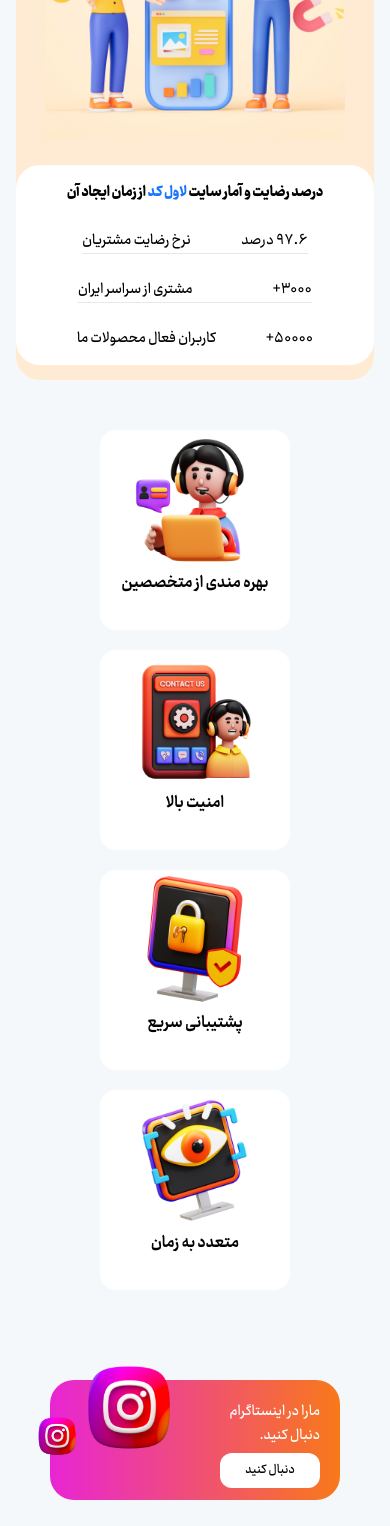
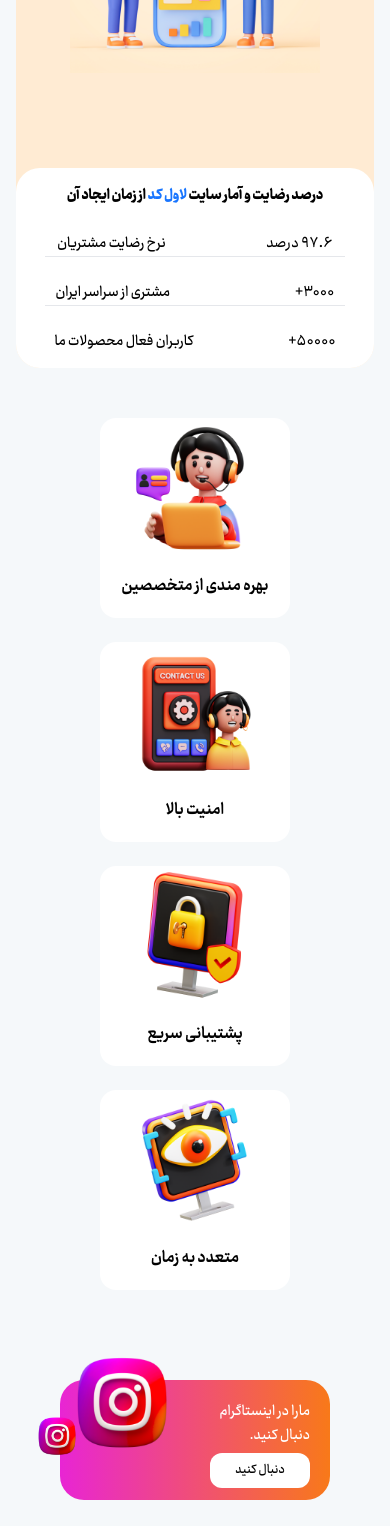
Before and after one commit to groupwebdevelopers/lovelcode, a React (Vite) app in the folder frontend/: page / in a window 390 px wide. Shown: the part 4621-6147 px from the top of the page. Built offline with nearby package versions, Linux system fonts and the light colour scheme.

Commit message:
finish fixing bug

```diff
--- a/frontend/src/components/Features/Features.jsx
+++ b/frontend/src/components/Features/Features.jsx
@@ -2,13 +2,13 @@ import React from "react";
 
 function FeatureCard({ imageSrc, title }) {
   return (
-    <div className="bg-white md:w-[280px] md:h-[260px] w-[190px] h-[200px] text-center rounded-2xl">
+    <div className="bg-white 2xl:bg-[#d6d6d68e]  md:w-[315px] xl:w-[300px] 2xl:w-[360px] 2xl:h-[310px] md:h-[270px] w-[190px] h-[200px] text-center rounded-2xl ">
       <img
         src={imageSrc}
         alt=""
-        className="md:w-[200px] w-[140px] md:mr-10 mr-[25px]"
+        className="md:w-[200px] w-[140px] md:mr-[55px] xl:mr-[40px] mr-[25px] 2xl:mr-[75px] 2xl:mt-[20px]"
       />
-      <h1 className="font-Ray-ExtraBold md:text-xl text-lg">{title}</h1>
+      <h1 className="font-Ray-ExtraBold md:text-xl text-lg mt-[15px] ">{title}</h1>
     </div>
   );
 }
@@ -37,13 +37,13 @@ export default function Features() {
         </div>
       </div>
       <div className="allMain text-center">
-        <div className="main xl:grid md:grid-cols-12 mt-10 container ">
-          <div className="right md:col-span-6 md:col-start-1 md:col-end-7 md:mr-[70px] lg:mr-[200px] xl:mr-[53px] 2xl:mr-[96px]">
-            <div className="box md:h-[540px] max-w-[580px] h-[500px] bg-[#FFEBD3] rounded-3xl flex justify-center flex-col items-center">
-              <div className="img max-w-[300px] h-[250px]">
+        <div className="main xl:grid md:grid-cols-12 mt-7 container ">
+          <div className="right md:col-span-6 md:col-start-1 md:col-end-7 md:mr-[42px] lg:mr-[185px] xl:mr-[0px] 2xl:mr-[px]">
+            <div className="box md:h-[560px] 2xl:h-[645px] max-w-[735px] md:w-[655px] xl:w-[600px] 2xl:w-[720px] h-[500px] bg-[#FFEBD3] rounded-3xl flex justify-center flex-col items-center">
+              <div className="img  w-[250px]  md:w-[350px] lg:w-[400px]  h-[250px] 2xl:w-[420px]  2xl:-mt-[40px]">
                 <img src="./images/mainweb/3D/Sec4/5.png" alt="" />
               </div>
-              <div className="box2 bg-white w-full md:w-[450px] md:h-[230px] h-[200px] rounded-3xl flex flex-col items-center gap-6 mt-[20px]">
+              <div className="box2 bg-white w-full md:w-[480px]  md:h-[230px] 2xl:h-[260px] 2xl:w-[550px] h-[200px] rounded-3xl flex flex-col items-center gap-6 2xl:gap-8 2xl:mt-[85px] mt-[50px]">
                 <div className="mt-4">
                   <h1 className="font-Ray-Black">
                     درصد رضایت و آمار سایت{" "}
@@ -55,27 +55,27 @@ export default function Features() {
                   <span className="font-ANJOMANFANUM-MEDIUM text-sm">
                     97.6 درصد
                   </span>
-                  <span className="mt-2 md:mt-0  md:mr-[120px] mr-[50px]">نرخ رضایت مشتریان</span>
-                  <hr className="w-[100%]" />
+                  <span className="mt-2 md:mt-0  md:mr-[120px] mr-[100px] 2xl:mr-[220px]">نرخ رضایت مشتریان</span>
+                  <hr className="w-[300px] 2xl:w-[400px]" />
                 </div>
                 <div className="font-Ray-Bold">
                   <span className="font-ANJOMANFANUM-MEDIUM text-sm">
                     3000+
                   </span>
-                  <span className="mt-2 md:mt-0 md:mr-[145px] mr-[80px]">مشتری از سراسر ایران</span>
-                  <hr className="w-[100%]" />
+                  <span className="mt-2 md:mt-0 md:mr-[145px] mr-[125px] 2xl:mr-[240px]">مشتری از سراسر ایران</span>
+                  <hr className="w-[300px] 2xl:w-[400px]" />
                 </div>
                 <div className="font-Ray-Bold">
                   <span className="font-ANJOMANFANUM-MEDIUM text-sm">
                     50000+
                   </span>
-                  <span className="mt-2 md:mt-0 md:mr-[110px] mr-[50px]">کاربران فعال محصولات ما</span>
+                  <span className="mt-2 md:mt-0 md:mr-[110px] mr-[95px] 2xl:mr-[205px]">کاربران فعال محصولات ما</span>
                 </div>
               </div>
             </div>
           </div>
           <div className="left md:col-start-7 md:col-end-13 mt-[50px] md:mt-[50px] xl:mt-[0] ">
-            <div className="flex flex-wrap gap-5 lg:mr-[30px] justify-center items-center text-center ">
+            <div className="flex flex-wrap gap-6 2xl:gap-7 lg:mr-[30px] xl:mr-[0px] justify-center items-center text-center ">
               <FeatureCard
                 imageSrc="./images/mainweb/3D/Sec4/1.png"
                 title="بهره مندی از متخصصین"
--- a/frontend/src/components/SocialNetworks/SocialNetworks.jsx
+++ b/frontend/src/components/SocialNetworks/SocialNetworks.jsx
@@ -28,7 +28,7 @@ export default function SocialNetworks() {
         {socialNetworksData.map((network, id) => (
           <div
             key={id}
-            className={`box bg-${network.backgroundColor} w-[290px] md:w-[350px] rounded-3xl h-[120px] flex mt-[50px]`}
+            className={`box bg-${network.backgroundColor} w-[270px] md:w-[350px] rounded-3xl h-[120px] flex mt-[50px]`}
           >
             <div className="pb max-w-[40%] m-[20px]">
               <h1 className="text-white font-Ray-Bold">{network.title}</h1>
@@ -40,9 +40,13 @@ export default function SocialNetworks() {
               <img
                 src={network.imageSrc}
                 alt=""
-                className="w-[110px] md:w-[150px] md:h-[150px] h-[110px] mr-[0px] xl:mr-[0px] -mt-[30px] md:-mt-[50px]"
+                className="w-[120px] md:w-[150px] md:h-[150px] h-[120px]  -mt-[40px] md:-mt-[40px]"
               />
-              <img src={network.imageSrc} alt="" className="max-w-[50px] max-h-[50px] mt-[30px] -mr-[8px] md:-mr-[0]" />
+              <img
+                src={network.imageSrc}
+                alt=""
+                className="max-w-[50px] max-h-[50px] mt-[30px] -mr-[20px] md:-mr-[0]"
+              />
             </div>
           </div>
         ))}
```
